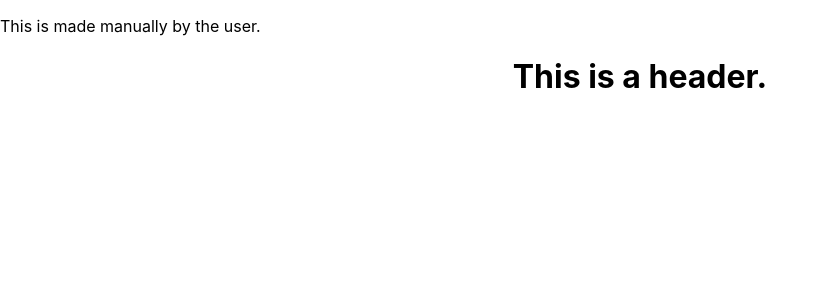
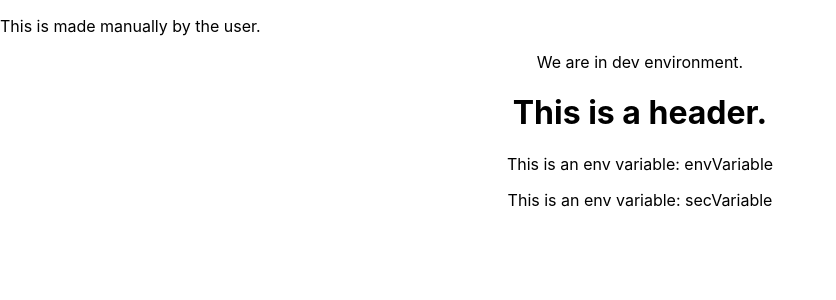
Before and after one commit to soroushkhosravi/my-react-app, a React (Create React App) app: page / in a window 1280 px wide. Shown: the top 300 px of the page, without its empty margins (0-836 px from the left). Built offline with nearby package versions, Linux system fonts and the light colour scheme.

Commit message:
We can have different env variables for different environments.

```diff
--- a/src/App.js
+++ b/src/App.js
@@ -1,11 +1,19 @@
 import './App.css';
 
 function App() {
-  return (
-    <div className="App">
-      <h1> This is a header. </h1>
-    </div>
-  );
+      if (process.env.NODE_ENV === "development"){
+        return (
+          <div className="App">
+            <p>We are in dev environment.</p>
+            <h1> This is a header. </h1>
+            <p>This is an env variable: {process.env.REACT_APP_ENV_VARIABLE}</p>
+            <p>This is an env variable: {process.env.REACT_APP_SECOND_ENV_VARIABLE}</p>
+          </div>
+        );
+      };
+      return (
+        <h1> We are in prod or test environment.</h1>
+      )
 }
 
 function App2() {
```
Also changed, not shown: 1 other file (tests, documents, lock files or other folders).
